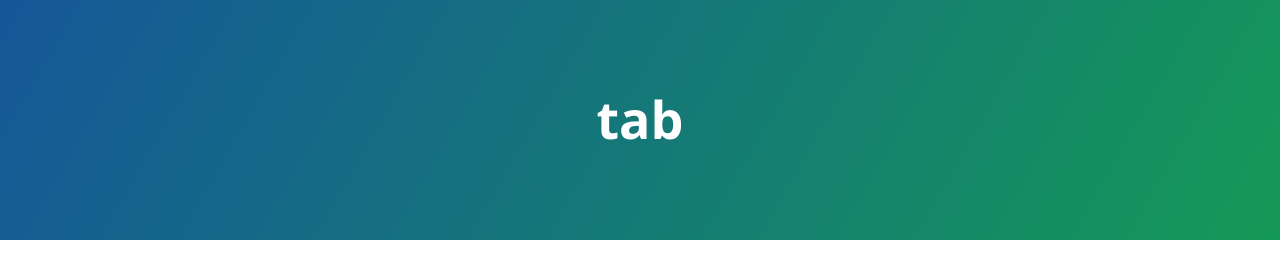
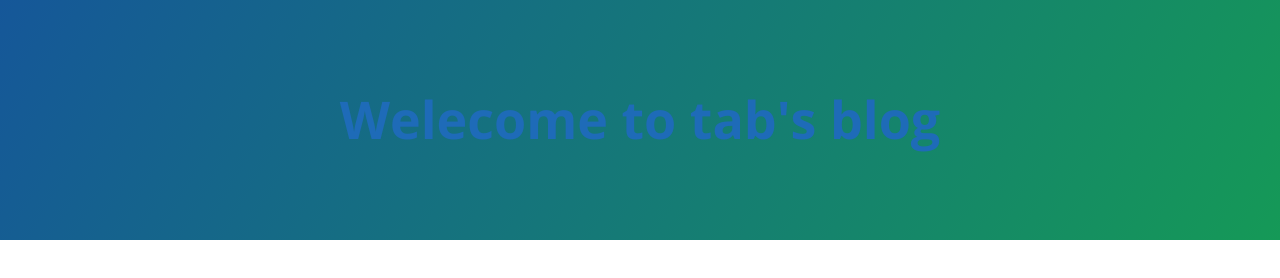
Before and after one commit to gouermazi/tabchanj.github.io, a plain HTML site: page index.html in a window 1280 px wide. Drawn offline with nearby package versions, Linux system fonts and the light colour scheme.

Commit message:
Update index.html
add href

```diff
--- a/index.html
+++ b/index.html
@@ -11,7 +11,7 @@
   </head>
   <body>
     <section class="page-header">
-      <h1 class="project-name">tab</h1>
+      <h1 class="project-name"><a href="http://www.cnblogs.com/tabchanj">Welecome to tab's blog</a></h1>
 
     </section>
 
```
